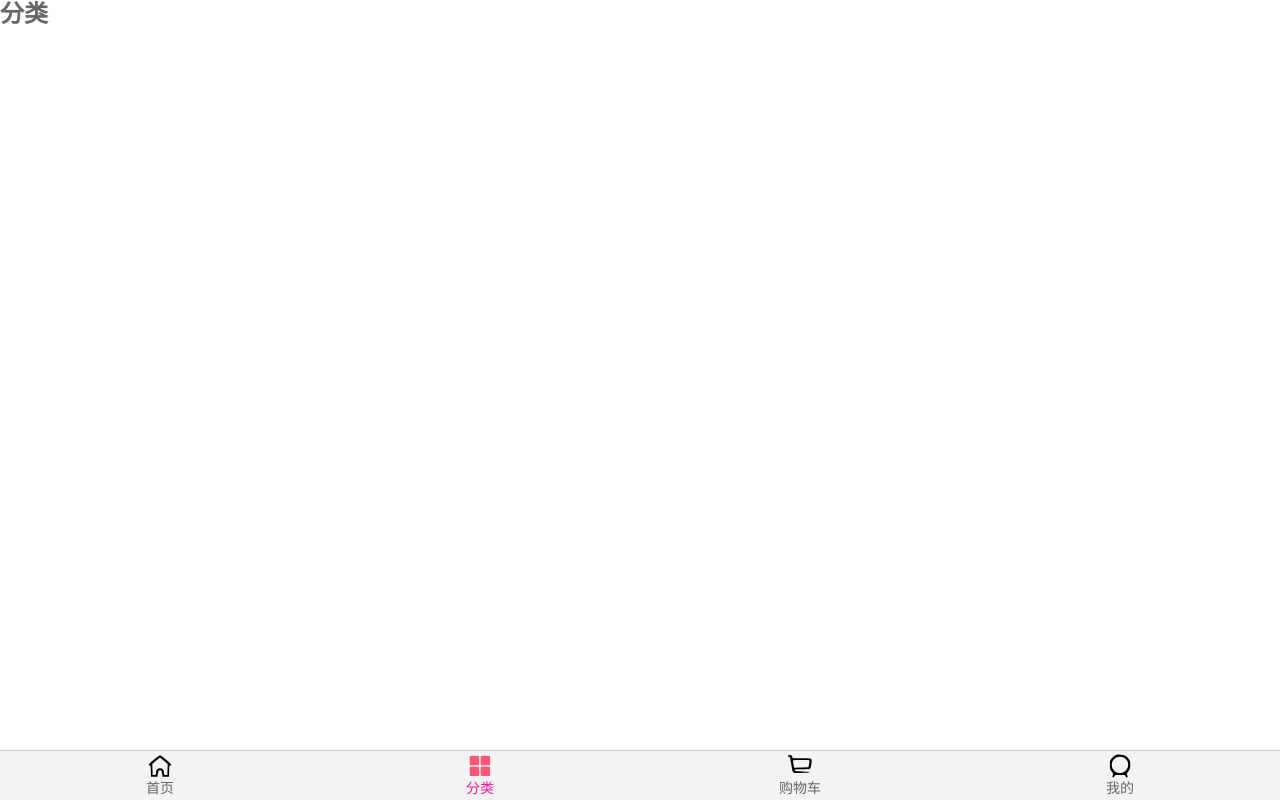
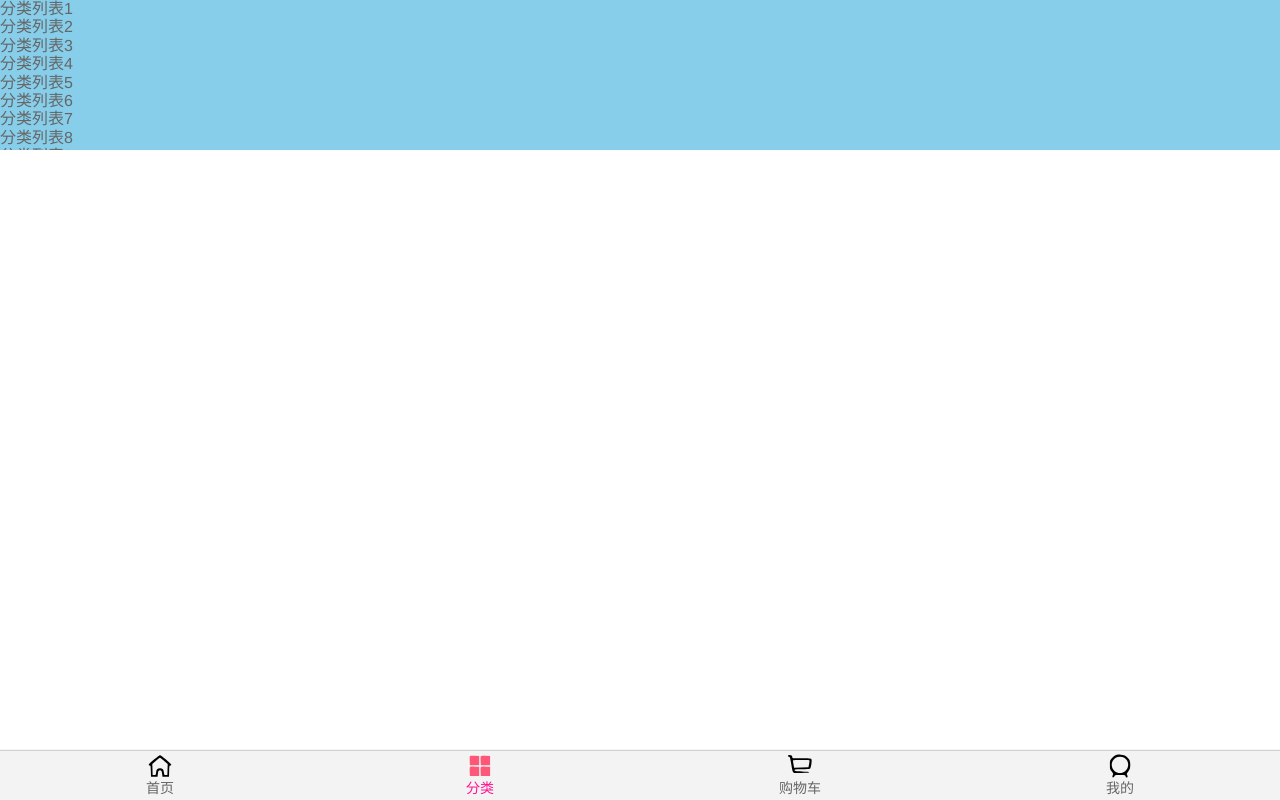
Before and after one commit to shy-hb/mall, a Vue app: page /category in a window 1280 px wide. Built offline with nearby package versions, Linux system fonts and the light colour scheme.

Commit message:
初始化项目

```diff
--- a/package.json
+++ b/package.json
@@ -8,6 +8,7 @@
   },
   "dependencies": {
     "axios": "^0.21.1",
+    "better-scroll": "^1.13.2",
     "core-js": "^3.6.5",
     "vue": "^2.6.11",
     "vue-router": "^3.0.7"
--- /dev/null
+++ b/src/components/common/scroll/Scroll.vue
@@ -0,0 +1,60 @@
+<template>
+  <div class="wrapper" ref="wrapper">
+    <div class="content">
+      <slot></slot>
+    </div>
+  </div>
+</template>
+
+<script>
+  import BScroll from 'better-scroll'
+  export default {
+    name:'Scroll',
+    data() {
+      return {
+        scroll: null
+      }
+    },
+    props: {
+      probeType:{
+        type: Number,
+        default: 0
+      },
+      pullUpLoad:{
+        type: Boolean,
+        default: false
+      }
+    },
+    mounted() {
+      this.scroll = new BScroll(this.$refs.wrapper, {
+        probeType: this.probeType,
+        click: true,
+        pullUpLoad: this.pullUpLoad
+      })
+      // this.scroll.scrollTo(0, -200)
+      // console.log(this.scroll.scrollTo);
+      this.scroll.on('scroll', (position) => {
+        this.$emit('scroll', position)
+      })
+
+      this.scroll.on("pullingUp", () => {
+        // console.log('已经加载完成');
+        this.$emit('pullingUp')
+      })
+    },
+    methods: {
+      scrollTop(x, y, z=300) {
+        this.scroll.scrollTo(x, y, z)
+      },
+      finishPullUp() {
+        this.scroll.finishPullUp()
+      },
+      refresh() {
+        this.scroll.refresh();
+      }
+    }
+  }
+</script>
+
+<style scoped>
+</style>
--- /dev/null
+++ b/src/components/content/backTop/BackTop.vue
@@ -0,0 +1,23 @@
+<template>
+  <div class="backtop">
+    <img src="~assets/img/common/top.png" alt="">
+  </div>
+</template>
+
+<script>
+  export default {
+    name:'BackTop',
+  }
+</script>
+
+<style scoped>
+  .backtop {
+    position: fixed;
+    bottom: 60px;
+    right: 10px;
+  }
+  .backtop img{
+    height: 43px;
+    width: 43px;
+  }
+</style>
--- a/src/components/content/goods/GoodsList.vue
+++ b/src/components/content/goods/GoodsList.vue
@@ -14,7 +14,7 @@
     },
     props:{
       goodsList:{
-        type:Array,
+        type: Array,
         default() {
           return []
         }
--- a/src/components/content/goods/GoodsListItem.vue
+++ b/src/components/content/goods/GoodsListItem.vue
@@ -1,6 +1,6 @@
 <template>
   <div class="goods-item">
-    <img :src="goodsListItem.show.img" alt="" />
+    <img :src="goodsListItem.show.img" alt="" @load="goodsLoad" />
     <div class="goods-info">
       <p>{{ goodsListItem.title }}</p>
       <span class="price">{{ goodsListItem.price }}</span>
@@ -14,11 +14,16 @@
   name: "GoodsListItem",
   props: {
     goodsListItem: {
-      type: Array,
+      type: Object,
       default() {
-        return [];
+        return {}
       },
     },
+  },
+  methods: {
+    goodsLoad() {
+      this.$bus.$emit('itemImageLoad')
+    }
   },
 };
 </script>
--- a/src/components/content/tabControl/TabControl.vue
+++ b/src/components/content/tabControl/TabControl.vue
@@ -15,7 +15,7 @@
     name:'TabControl',
     props:{
       titles:{
-        type:Array,
+        type: Array,
         default() {
           return []
         }
@@ -29,6 +29,7 @@
     methods:{
       tabClick(index) {
         this.currentIndex = index
+        this.$emit("tabClick", index)
       }
     }
   }
--- a/src/main.js
+++ b/src/main.js
@@ -4,6 +4,8 @@
 
 Vue.config.productionTip = false
 
+Vue.prototype.$bus = new Vue()
+
 new Vue({
   render: h => h(App),
   router,
--- a/src/views/category/Category.vue
+++ b/src/views/category/Category.vue
@@ -1,15 +1,142 @@
 <template>
-  <div>
-    <h2>分类</h2>
+  <div class="wrapper">
+    <ul class="content">
+      <li>分类列表1</li>
+      <li>分类列表2</li>
+      <li>分类列表3</li>
+      <li>分类列表4</li>
+      <li>分类列表5</li>
+      <li>分类列表6</li>
+      <li>分类列表7</li>
+      <li>分类列表8</li>
+      <li>分类列表9</li>
+      <li>分类列表10</li>
+      <li>分类列表11</li>
+      <li>分类列表12</li>
+      <li>分类列表13</li>
+      <li>分类列表14</li>
+      <li>分类列表15</li>
+      <li>分类列表16</li>
+      <li>分类列表17</li>
+      <li>分类列表18</li>
+      <li>分类列表19</li>
+      <li>分类列表20</li>
+      <li>分类列表21</li>
+      <li>分类列表22</li>
+      <li>分类列表23</li>
+      <li>分类列表24</li>
+      <li>分类列表25</li>
+      <li>分类列表26</li>
+      <li>分类列表27</li>
+      <li>分类列表28</li>
+      <li>分类列表29</li>
+      <li>分类列表30</li>
+      <li>分类列表31</li>
+      <li>分类列表32</li>
+      <li>分类列表33</li>
+      <li>分类列表34</li>
+      <li>分类列表35</li>
+      <li>分类列表36</li>
+      <li>分类列表37</li>
+      <li>分类列表38</li>
+      <li>分类列表39</li>
+      <li>分类列表40</li>
+      <li>分类列表41</li>
+      <li>分类列表42</li>
+      <li>分类列表43</li>
+      <li>分类列表44</li>
+      <li>分类列表45</li>
+      <li>分类列表46</li>
+      <li>分类列表47</li>
+      <li>分类列表48</li>
+      <li>分类列表49</li>
+      <li>分类列表50</li>
+      <li>分类列表51</li>
+      <li>分类列表52</li>
+      <li>分类列表53</li>
+      <li>分类列表54</li>
+      <li>分类列表55</li>
+      <li>分类列表56</li>
+      <li>分类列表57</li>
+      <li>分类列表58</li>
+      <li>分类列表59</li>
+      <li>分类列表60</li>
+      <li>分类列表61</li>
+      <li>分类列表62</li>
+      <li>分类列表63</li>
+      <li>分类列表64</li>
+      <li>分类列表65</li>
+      <li>分类列表66</li>
+      <li>分类列表67</li>
+      <li>分类列表68</li>
+      <li>分类列表69</li>
+      <li>分类列表70</li>
+      <li>分类列表71</li>
+      <li>分类列表72</li>
+      <li>分类列表73</li>
+      <li>分类列表74</li>
+      <li>分类列表75</li>
+      <li>分类列表76</li>
+      <li>分类列表77</li>
+      <li>分类列表78</li>
+      <li>分类列表79</li>
+      <li>分类列表80</li>
+      <li>分类列表81</li>
+      <li>分类列表82</li>
+      <li>分类列表83</li>
+      <li>分类列表84</li>
+      <li>分类列表85</li>
+      <li>分类列表86</li>
+      <li>分类列表87</li>
+      <li>分类列表88</li>
+      <li>分类列表89</li>
+      <li>分类列表90</li>
+      <li>分类列表91</li>
+      <li>分类列表92</li>
+      <li>分类列表93</li>
+      <li>分类列表94</li>
+      <li>分类列表95</li>
+      <li>分类列表96</li>
+      <li>分类列表97</li>
+      <li>分类列表98</li>
+      <li>分类列表99</li>
+      <li>分类列表100</li>
+    </ul>
   </div>
 </template>
 
 <script>
+  import BScroll from 'better-scroll'
   export default {
     name:'Category',
+    data() {
+      return {
+        scroll: null
+      }
+    },
+    mounted() {
+      this.scroll = new BScroll(document.querySelector('.wrapper'), {
+        probeType: 3,
+        pullUpLoad: true
+      })
+      this.scroll.on('scroll', (position) => {
+        // console.log(position);
+      })
+      this.scroll.on('pullingUp',() => {
+        console.log('上拉加载成功');
+        setTimeout(() => {
+          this.scroll.finishPullUp()
+        }, 1000)
+      })
+    },
   }
 </script>
 
 <style scoped>
-
+  .wrapper {
+    height: 150px;
+    background-color: skyblue;
+    overflow: hidden;
+    /* overflow-y: scroll; */
+  }
 </style>
--- a/src/views/home/Home.vue
+++ b/src/views/home/Home.vue
@@ -1,25 +1,38 @@
 <template>
   <div id="home">
     <nav-bar class="nav-bar"><div slot="center">购物街</div></nav-bar>
+    <scroll
+      class="wrapper"
+      ref="scroll"
+      :probe-type="3"
+      @scroll="contentScroll"
+      :pull-up-load="true"
+      @pullingUp="loadMore"
+    >
       <home-swiper :banners="banners"></home-swiper>
       <recommend-view :recommends="recommends"></recommend-view>
       <feature-view></feature-view>
       <tab-control
         class="tab-control"
         :titles="['流行', '新款', '精选']"
-    ></tab-control>
-    <goods-list :goodsList="goods.pop.list" />
+        @tabClick="tabClick"
+      />
+      <goods-list :goodsList="showGoods" />
+    </scroll>
+    <back-top @click.native="backClick" v-show="isShow"></back-top>
   </div>
 </template>
 
 <script>
-import NavBar from "components/common/navbar/NavBar";
 import HomeSwiper from "./childrenComps/HomeSwiper";
 import RecommendView from "./childrenComps/RecommendView";
 import FeatureView from "./childrenComps/FeatureView";
-import GoodsList from "components/content/goods/GoodsList"
 
+import GoodsList from "components/content/goods/GoodsList";
+import NavBar from "components/common/navbar/NavBar";
 import TabControl from "components/content/tabControl/TabControl";
+import Scroll from "components/common/scroll/Scroll";
+import BackTop from "components/content/backTop/BackTop";
 
 import { getHomeMultidata, getHomeGoods } from "network/home.js";
 export default {
@@ -30,7 +43,9 @@
     RecommendView,
     FeatureView,
     TabControl,
-    GoodsList
+    GoodsList,
+    Scroll,
+    BackTop,
   },
   data() {
     return {
@@ -41,6 +56,8 @@
         new: { page: 0, list: [] },
         sell: { page: 0, list: [] },
       },
+      currentType: "pop",
+      isShow: false,
     };
   },
   created() {
@@ -48,8 +65,48 @@
     this.getHomeGoods("pop");
     this.getHomeGoods("new");
     this.getHomeGoods("sell");
+
+    // 监听图片加载完成
+    this.$bus.$on('itemImageLoad', () => {
+      // 图片加载完成以后就refresh一下
+      this.$refs.scroll.refresh();
+    })
+  },
+  computed: {
+    showGoods() {
+      return this.goods[this.currentType].list;
+    },
   },
   methods: {
+    /*
+      事件
+    */
+    loadMore() {
+      // console.log('加载完成啦');
+      this.getHomeGoods(this.currentType)
+    },
+    contentScroll(position) {
+      this.isShow = Math.abs(position.y) > 1000;
+    },
+    backClick() {
+      this.$refs.scroll.scrollTop(0, -1, 500);
+    },
+    tabClick(index) {
+      switch (index) {
+        case 0:
+          this.currentType = "pop";
+          break;
+        case 1:
+          this.currentType = "new";
+          break;
+        case 2:
+          this.currentType = "sell";
+          break;
+      }
+    },
+    /*
+      网络请求
+    */
     getHomeMultidata() {
       getHomeMultidata().then((res) => {
         this.banners = res.data.data.banner.list;
@@ -58,9 +115,10 @@
     },
     getHomeGoods(type) {
       let page = this.goods[type].page + 1;
-      getHomeGoods(type, 1).then((res) => {
-        this.goods[type].list.push(...res.data.data.list)
-        this.goods[type].page += 1
+      getHomeGoods(type, page).then((res) => {
+        this.goods[type].list.push(...res.data.data.list);
+        this.goods[type].page += 1;
+        this.$refs.scroll.finishPullUp();
       });
     },
   },
@@ -69,7 +127,10 @@
 
 <style scoped>
 #home {
-  padding-top: 44px;
+  /* padding-top: 44px;
+  padding-bottom: 49px; */
+  height: 100vh;
+  position: relative;
 }
 .nav-bar {
   background-color: var(--color-tint);
@@ -84,4 +145,11 @@
   position: sticky;
   top: 44px;
 }
+.wrapper {
+  position: absolute;
+  top: 44px;
+  bottom: 49px;
+  right: 0;
+  left: 0;
+}
 </style>
```
Also changed, not shown: 1 other file (tests, documents, lock files or other folders). Lines whose indentation alone changed are shown as unchanged.
